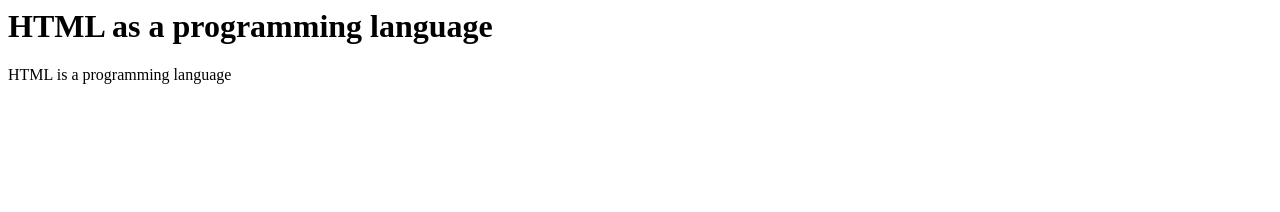
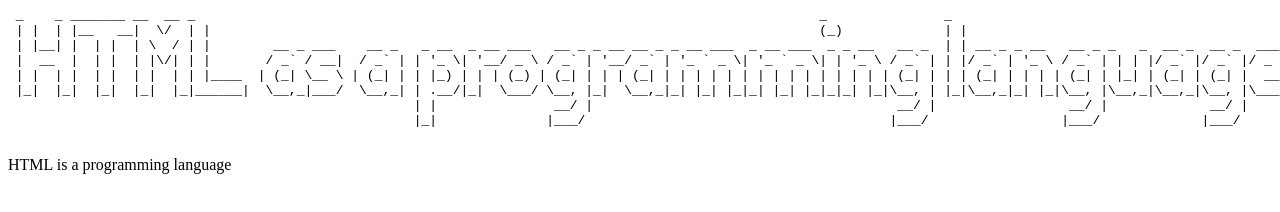
Before and after one commit to HTML-as-programming-language/HTML-as-programming-language-repositories.github.io, a plain HTML site: page index.html in a window 1280 px wide. Drawn offline with Linux system fonts and the light colour scheme.

Commit message:
Added Large Banner

```diff
--- a/index.html
+++ b/index.html
@@ -2,6 +2,15 @@
   <head>
     <title>HTML as programming language</title>
   </head>
-  <h1>HTML as a programming language</h1>
+  <pre>
+ _    _ _______ __  __ _                                                                                _               _
+ | |  | |__   __|  \/  | |                                                                              (_)             | |
+ | |__| |  | |  | \  / | |        __ _ ___    __ _   _ __  _ __ ___   __ _ _ __ __ _ _ __ ___  _ __ ___  _ _ __   __ _  | | __ _ _ __   __ _ _   _  __ _  __ _  ___
+ |  __  |  | |  | |\/| | |       / _` / __|  / _` | | '_ \| '__/ _ \ / _` | '__/ _` | '_ ` _ \| '_ ` _ \| | '_ \ / _` | | |/ _` | '_ \ / _` | | | |/ _` |/ _` |/ _ \
+ | |  | |  | |  | |  | | |____  | (_| \__ \ | (_| | | |_) | | | (_) | (_| | | | (_| | | | | | | | | | | | | | | | (_| | | | (_| | | | | (_| | |_| | (_| | (_| |  __/
+ |_|  |_|  |_|  |_|  |_|______|  \__,_|___/  \__,_| | .__/|_|  \___/ \__, |_|  \__,_|_| |_| |_|_| |_| |_|_|_| |_|\__, | |_|\__,_|_| |_|\__, |\__,_|\__,_|\__, |\___|
+                                                    | |               __/ |                                       __/ |                 __/ |             __/ |
+                                                    |_|              |___/                                       |___/                 |___/             |___/
+  </pre>
   <body>HTML is a programming language</body>
 </html>
```
